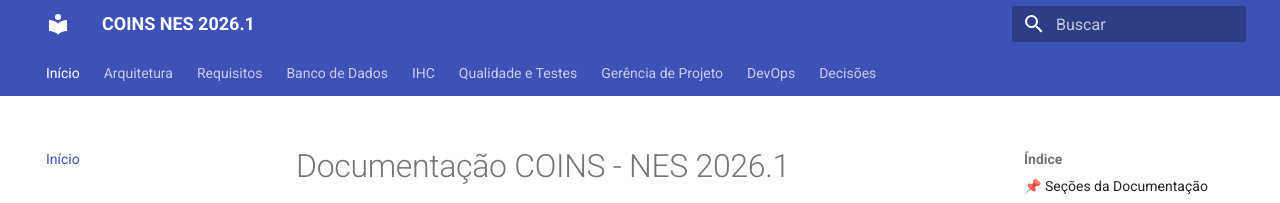
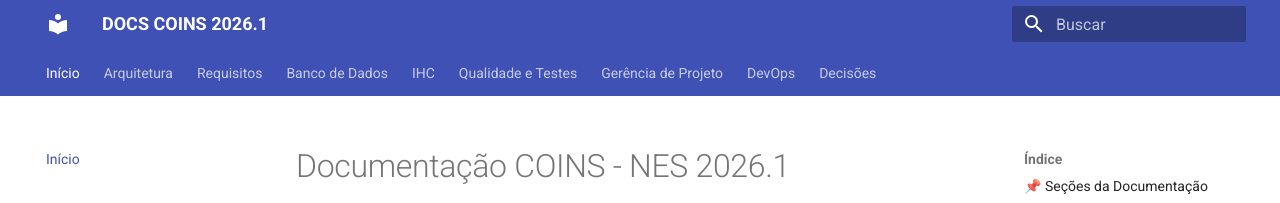
Before and after one commit to NES-Contabilidade-Integrada/doc-coins2026.1, an MkDocs documentation site: the page built from docs/index.md, in a window 1280 px wide. Shown: the top 203 px of the page. Built offline with MkDocs 1.6.1 and Material for MkDocs 9.7.7, drawn with Linux system fonts in a browser that asks for light colours.

Commit message:
docs: atualiza nome do site na configuração do mkdocs e corrige link da documentação

```diff
--- a/mkdocs.yml
+++ b/mkdocs.yml
@@ -1,4 +1,4 @@
-site_name: COINS NES 2026.1
+site_name: DOCS COINS 2026.1
 theme:
   name: material
   language: pt-BR
```
Also changed, not shown: README.md (+1 -0 lines).
